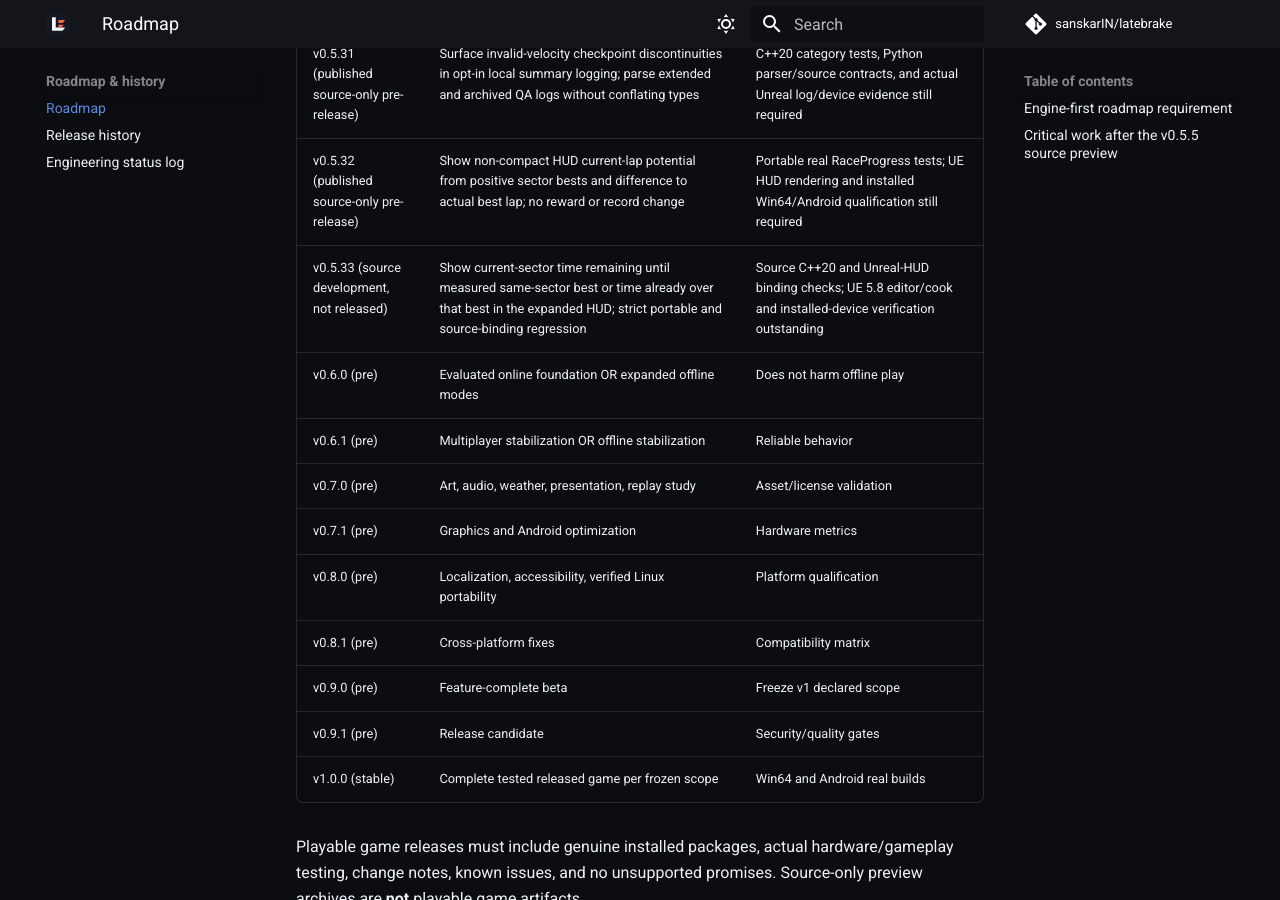
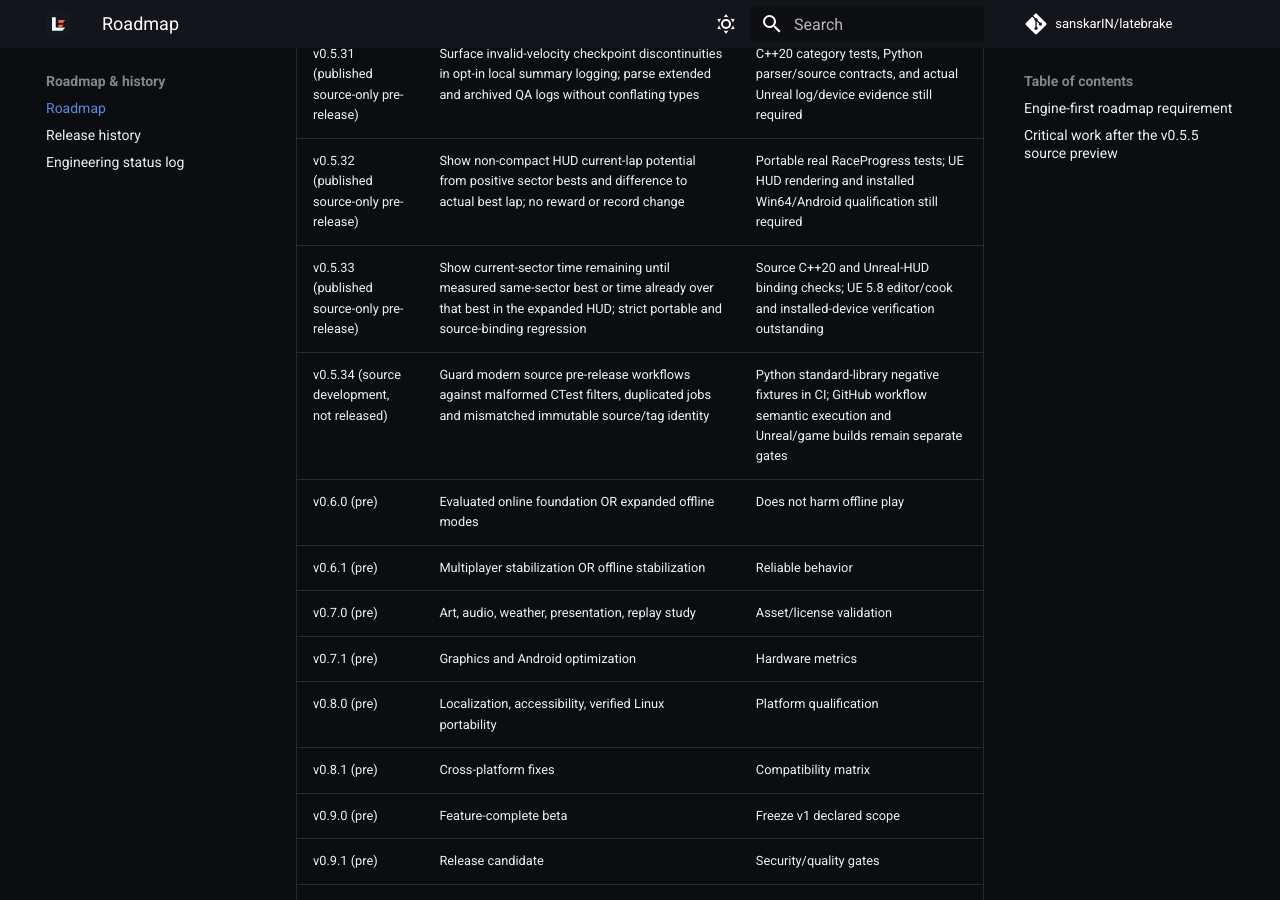
Before and after one commit to sanskarIN/latebrake, an MkDocs documentation site: the page built from docs/ROADMAP.md, in a window 1280 px wide and 900 px high, scrolled down 4047 px. Built offline with MkDocs 1.6.1 and Material for MkDocs 9.7.7, drawn with Linux system fonts in a browser that asks for light colours; comment, search, counter and statistics services are not loaded.

Commit message:
docs(v0.5.34): track release-workflow guards (docs/ROADMAP.md)

```diff
--- a/docs/ROADMAP.md
+++ b/docs/ROADMAP.md
@@ -46,7 +46,8 @@
 | v0.5.30 (published source-only pre-release) | Reset swept checkpoint baselines on invalid physics velocity; require a new finite sample before awarding a genuine forward gate | Four-gate real RaceProgress C++20 regression; UE 5.8 and installed driving QA still required |
 | v0.5.31 (published source-only pre-release) | Surface invalid-velocity checkpoint discontinuities in opt-in local summary logging; parse extended and archived QA logs without conflating types | C++20 category tests, Python parser/source contracts, and actual Unreal log/device evidence still required |
 | v0.5.32 (published source-only pre-release) | Show non-compact HUD current-lap potential from positive sector bests and difference to actual best lap; no reward or record change | Portable real RaceProgress tests; UE HUD rendering and installed Win64/Android qualification still required |
-| v0.5.33 (source development, not released) | Show current-sector time remaining until measured same-sector best or time already over that best in the expanded HUD; strict portable and source-binding regression | Source C++20 and Unreal-HUD binding checks; UE 5.8 editor/cook and installed-device verification outstanding |
+| v0.5.33 (published source-only pre-release) | Show current-sector time remaining until measured same-sector best or time already over that best in the expanded HUD; strict portable and source-binding regression | Source C++20 and Unreal-HUD binding checks; UE 5.8 editor/cook and installed-device verification outstanding |
+| v0.5.34 (source development, not released) | Guard modern source pre-release workflows against malformed CTest filters, duplicated jobs and mismatched immutable source/tag identity | Python standard-library negative fixtures in CI; GitHub workflow semantic execution and Unreal/game builds remain separate gates |
 | v0.6.0 (pre) | Evaluated online foundation OR expanded offline modes | Does not harm offline play |
 | v0.6.1 (pre) | Multiplayer stabilization OR offline stabilization | Reliable behavior |
 | v0.7.0 (pre) | Art, audio, weather, presentation, replay study | Asset/license validation |
```
